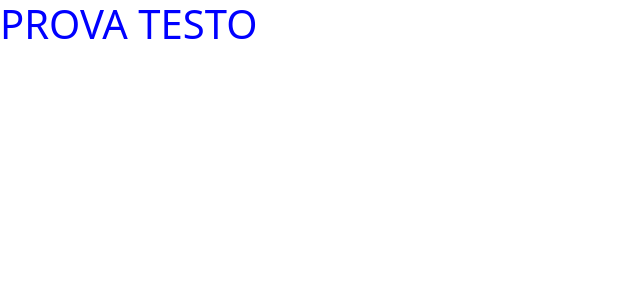
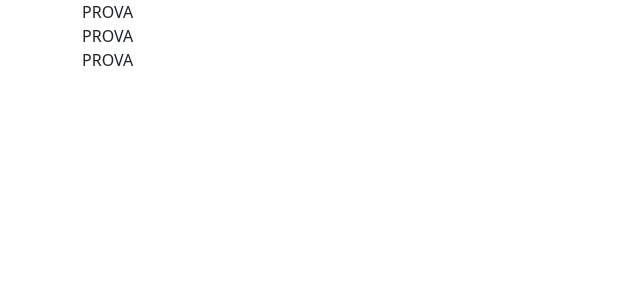
Before and after one commit to ClaudioAiello23/vite-yu-gi-oh, a Vue app: page / in a window 1280 px wide. Shown: the top 300 px of the page, without its empty margins (0-640 px from the left). Built offline with nearby package versions, Linux system fonts and the light colour scheme.

Commit message:
impostaz. componente cards con card model

```diff
--- a/package.json
+++ b/package.json
@@ -10,6 +10,7 @@
   },
   "dependencies": {
     "@popperjs/core": "^2.11.7",
+    "axios": "^1.3.4",
     "bootstrap": "^5.2.3",
     "vue": "^3.2.47"
   },
--- a/src/App.vue
+++ b/src/App.vue
@@ -1,11 +1,11 @@
 <!-- PARTE VUE JS-->
 <script>
-import DefaultComponent from './components/DefaultComponent.vue';
+import CharacterCards from './components/CharacterCards.vue';
 
 export default {
   name: 'App',
   components: {
-    DefaultComponent
+    CharacterCards
   }
 }
 
@@ -13,5 +13,5 @@ export default {
 
 <!-- PARTE HTML -->
 <template>
-  <DefaultComponent />
+  <CharacterCards />
 </template>
--- /dev/null
+++ b/src/components/CharacterCards.vue
@@ -0,0 +1,29 @@
+<!-- PARTE VUE JS-->
+<script>
+import ItemCardsModel from './ItemCardsModel.vue';
+
+export default {
+    name: 'CharacterCards',
+    components: {
+        ItemCardsModel
+    }
+}
+</script>
+
+<!-- PARTE HTML -->
+<template>
+    <div class="container">
+        <div class="row">
+            <div class="col-12">PROVA</div>
+            <div class="col-12">PROVA</div>
+            <div class="col-12">PROVA</div>
+        </div>
+    </div>
+</template>
+
+<!-- PARTE SCSS-->
+<style lang="scss" scoped>
+h1 {
+    color: blue;
+}
+</style>
--- a/src/components/DefaultComponent.vue
+++ /dev/null
@@ -1,21 +0,0 @@
-<!-- PARTE VUE JS-->
-<script>
-
-export default {
-    name: 'DefaultComponent'
-}
-</script>
-
-<!-- PARTE HTML -->
-<template>
-    <div>
-        <h1>PROVA TESTO</h1>
-    </div>
-</template>
-
-<!-- PARTE SCSS-->
-<style lang="scss" scoped>
-h1 {
-    color: blue;
-}
-</style>
--- /dev/null
+++ b/src/components/ItemCardsModel.vue
@@ -0,0 +1,23 @@
+<!-- COMPONENTE GENERICO BOX-CARDS - DA UTILIZZARE COME MODELLO BASE PER ALTRI COMPONENTI -->
+
+<!-- PARTE VUE JS-->
+<script>
+
+export default {
+    name: 'ItemCardsModel',
+    props: {
+        img: String,
+        title: String
+    },
+    data() {
+        return {
+        }
+    }
+}
+</script>
+
+<!-- PARTE HTML -->
+<template>
+    <div class="card"><img v-bind:src="img"></div>
+    <h3>{{ title }}</h3>
+</template>
```
Also changed, not shown: 2 other files (tests, documents, lock files or other folders).
